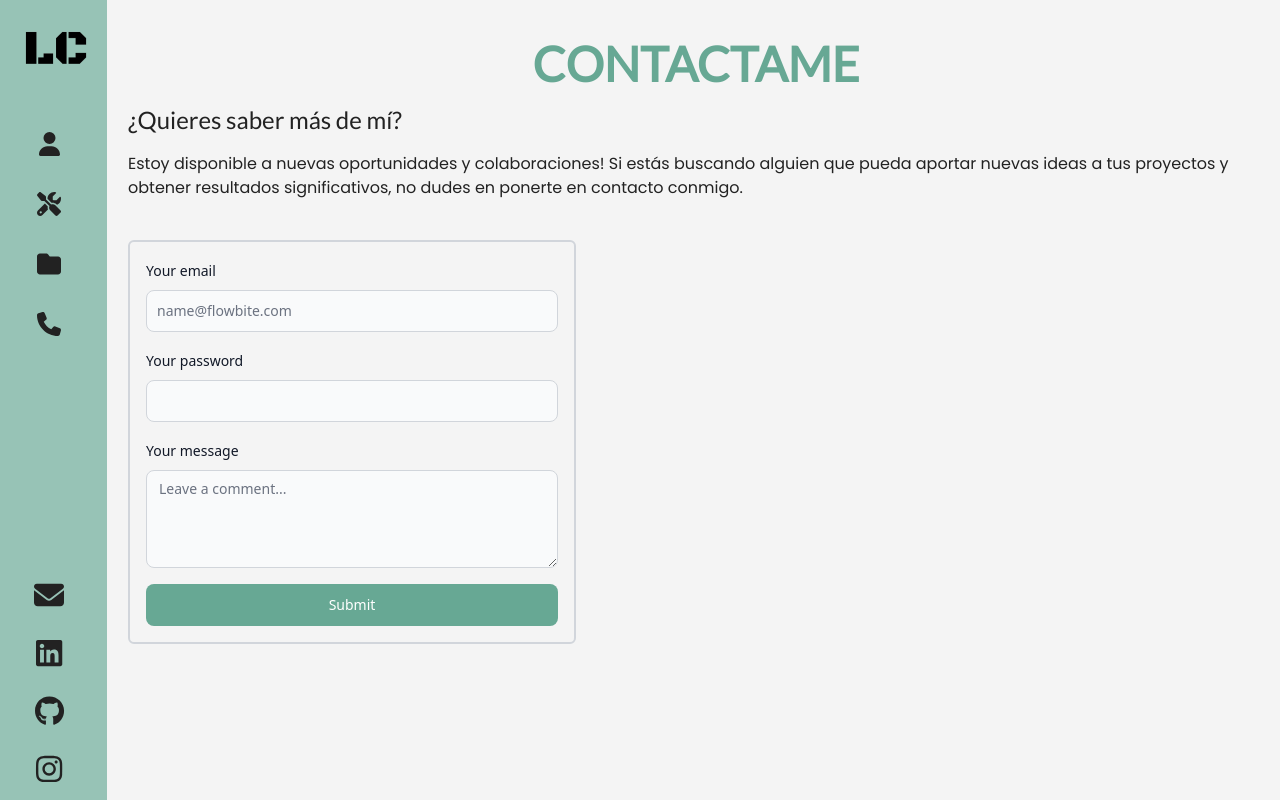
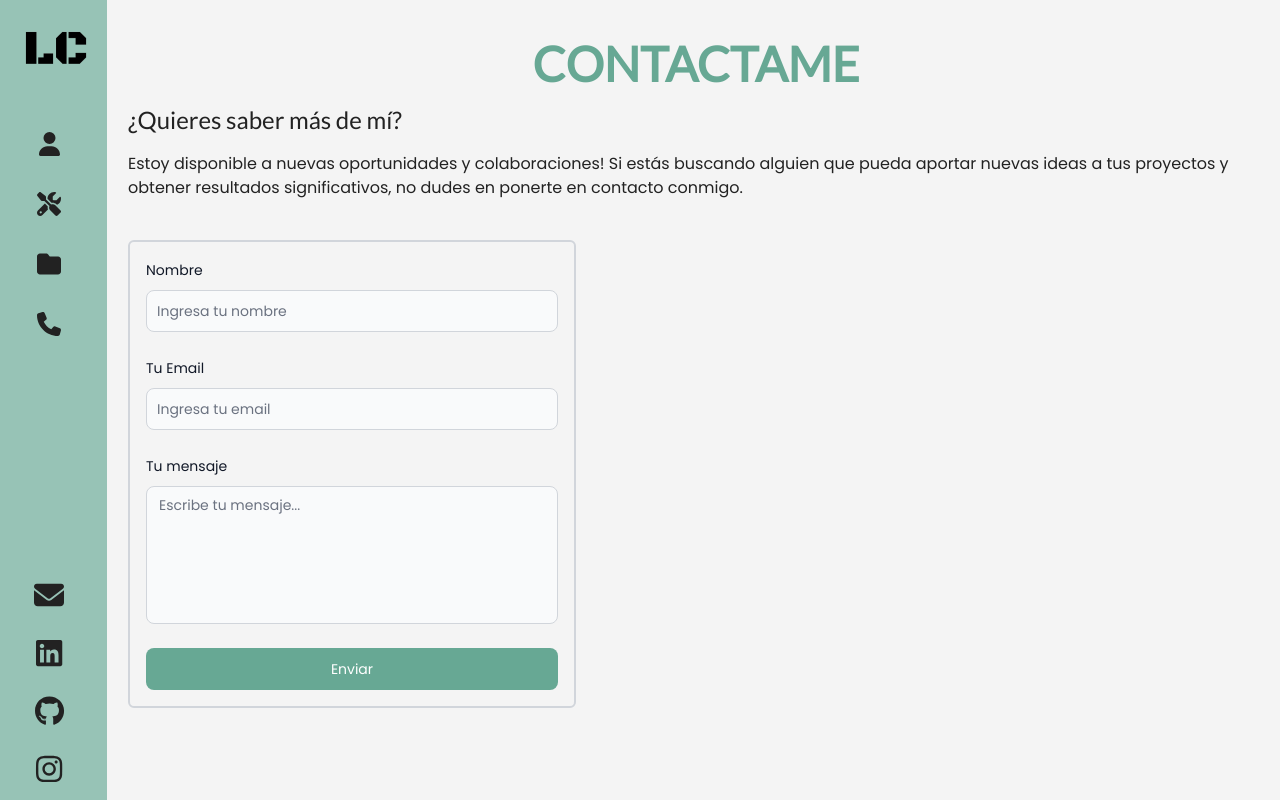
Before and after one commit to lucasecapdevila/portfolio-web, a React (Vite) app: page /contact in a window 1280 px wide. Built offline with nearby package versions, Linux system fonts and the light colour scheme.

Commit message:
se personaliza el formulario de contacto

```diff
--- a/package.json
+++ b/package.json
@@ -10,6 +10,7 @@
     "preview": "vite preview"
   },
   "dependencies": {
+    "@emailjs/browser": "^4.4.1",
     "@fortawesome/fontawesome-svg-core": "^6.6.0",
     "@fortawesome/free-brands-svg-icons": "^6.6.0",
     "@fortawesome/free-regular-svg-icons": "^6.6.0",
@@ -21,6 +22,7 @@
     "react": "^18.3.1",
     "react-dom": "^18.3.1",
     "react-hook-form": "^7.53.2",
+    "react-hot-toast": "^2.4.1",
     "react-router-dom": "^6.26.2"
   },
   "devDependencies": {
--- a/src/components/pages/Contact.jsx
+++ b/src/components/pages/Contact.jsx
@@ -1,40 +1,151 @@
-import { Button, Label, Textarea, TextInput } from "flowbite-react"
-
+import { Button, Label, Textarea, TextInput } from "flowbite-react";
+import { useRef } from "react";
+import { useForm } from "react-hook-form";
+import emailjs from "@emailjs/browser";
+import toast, { Toaster } from "react-hot-toast";
 
 const Contact = () => {
+  const {
+    register,
+    reset,
+    handleSubmit,
+    formState: { errors },
+  } = useForm({
+    user_name: "",
+    user_email: "",
+    message: "",
+  });
 
+  const form = useRef();
+
+  const sendEmail = () => {
+    emailjs
+      .sendForm("service_in2djf6", "template_t7vjjyy", form.current, {
+        publicKey: "PV3nlJmKbxFqi2P7z",
+      })
+      .then(() => {
+        toast.success("Mensaje enviado con éxito !");
+        reset();
+      })
+      .catch((error) => {
+        toast.error("Ocurrió un problema, intente nuevamente más tarde.")
+      });
+  };
 
   return (
     <main className="min-h-[90vh] max-w-[100vw] md:h-screen px-4 lg:ps-32 py-10">
       <div className="flex flex-col justify-center items-center gap-4">
-        <h1 className="titulos text-textDarkColor text-4xl md:text-5xl font-bold uppercase">Contactame</h1>
-        <h2 className="titulos text-textBlack text-2xl self-start">¿Quieres saber más de mí?</h2>
-        <p className="textos text-textBlack text-md">Estoy disponible a nuevas oportunidades y colaboraciones! Si estás buscando alguien que pueda aportar nuevas ideas a tus proyectos y obtener resultados significativos, no dudes en ponerte en contacto conmigo.</p>
+        <h1 className="titulos text-textDarkColor text-4xl md:text-5xl font-bold uppercase">
+          Contactame
+        </h1>
+        <h2 className="titulos text-textBlack text-2xl self-start">
+          ¿Quieres saber más de mí?
+        </h2>
+        <p className="textos text-textBlack text-md">
+          Estoy disponible a nuevas oportunidades y colaboraciones! Si estás
+          buscando alguien que pueda aportar nuevas ideas a tus proyectos y
+          obtener resultados significativos, no dudes en ponerte en contacto
+          conmigo.
+        </p>
       </div>
 
-      <form className="flex max-w-md flex-col gap-4 mt-10 border-2 rounded-md border-gray-300 p-4">
+      <form
+        className="textos flex max-w-md flex-col gap-4 mt-10 border-2 rounded-md border-gray-300 p-4"
+        ref={form}
+        onSubmit={handleSubmit(sendEmail)}
+      >
         <div>
           <div className="mb-2 block">
-          <Label htmlFor="email1" value="Your email" />
+            <Label htmlFor="name" value="Nombre" />
           </div>
-        <TextInput id="email1" type="email" placeholder="name@flowbite.com" required />
+          <TextInput
+            id="name"
+            type="text"
+            placeholder="Ingresa tu nombre"
+            {...register("user_name", {
+              required: "El nombre es obligatorio.",
+              minLength: {
+                value: 3,
+                message: "El nombre debe tener al menos 3 caracteres",
+              },
+              pattern: {
+                value: /^[a-zA-Z ]+$/gm,
+                message: "El nombre no puede llevar carácteres ni números.",
+              },
+            })}
+            helperText={
+              <>
+                <span className="text-red-600">
+                  {errors.user_name?.message}
+                </span>
+              </>
+            }
+          />
         </div>
         <div>
           <div className="mb-2 block">
-          <Label htmlFor="password1" value="Your password" />
+            <Label htmlFor="email" value="Tu Email" />
           </div>
-        <TextInput id="password1" type="password" required />
+          <TextInput
+            id="email"
+            type="email"
+            placeholder="Ingresa tu email"
+            {...register("user_email", {
+              required: "El email es obligatorio.",
+              minLength: {
+                value: 4,
+                message: "El email debe contener al menos 4 carácteres",
+              },
+              pattern: {
+                value: /^[a-zA-Z0-9._-]+@[a-zA-Z0-9.-]+\.[a-zA-Z]{2,6}$/,
+                message: "Ingrese una dirección de correo electrónico válida",
+              },
+            })}
+            helperText={
+              <>
+                <span className="text-red-600">
+                  {errors.user_email?.message}
+                </span>
+              </>
+            }
+          />
         </div>
         <div className="max-w-md">
           <div className="mb-2 block">
-        <Label htmlFor="comment" value="Your message" />
+            <Label htmlFor="message" value="Tu mensaje" />
           </div>
-      <Textarea id="comment" placeholder="Leave a comment..." required rows={4} />
+          <Textarea
+            id="message"
+            placeholder="Escribe tu mensaje..."
+            rows={6}
+            {...register("message", {
+              required: "El mensaje es obligatorio.",
+              minLength: {
+                value: 10,
+                message: "El mensaje debe tener al menos 10 caracteres",
+              },
+              maxLength: {
+                value: 200,
+                message:
+                  "Debe ingresar como máximo 200 carácteres para la consulta.",
+              },
+            })}
+            helperText={
+              <>
+                <span className="text-red-600">
+                  {errors.message?.message}
+                </span>
+              </>
+            }
+          />
         </div>
-      <Button className="bg-textDarkColor" type="submit">Submit</Button>
+        <Button className="bg-textDarkColor" type="submit">
+          Enviar
+        </Button>
       </form>
+      <Toaster />
     </main>
-  )
-}
+  );
+};
 
-export default Contact
+export default Contact;
--- a/src/index.css
+++ b/src/index.css
@@ -84,3 +84,7 @@ body{
   -webkit-animation-iteration-count: 1;
   animation-iteration-count: 1;
 }
+
+textarea{
+  resize: none;
+}
```
Also changed, not shown: 1 other file (tests, documents, lock files or other folders). Lines whose indentation alone changed are shown as unchanged.
